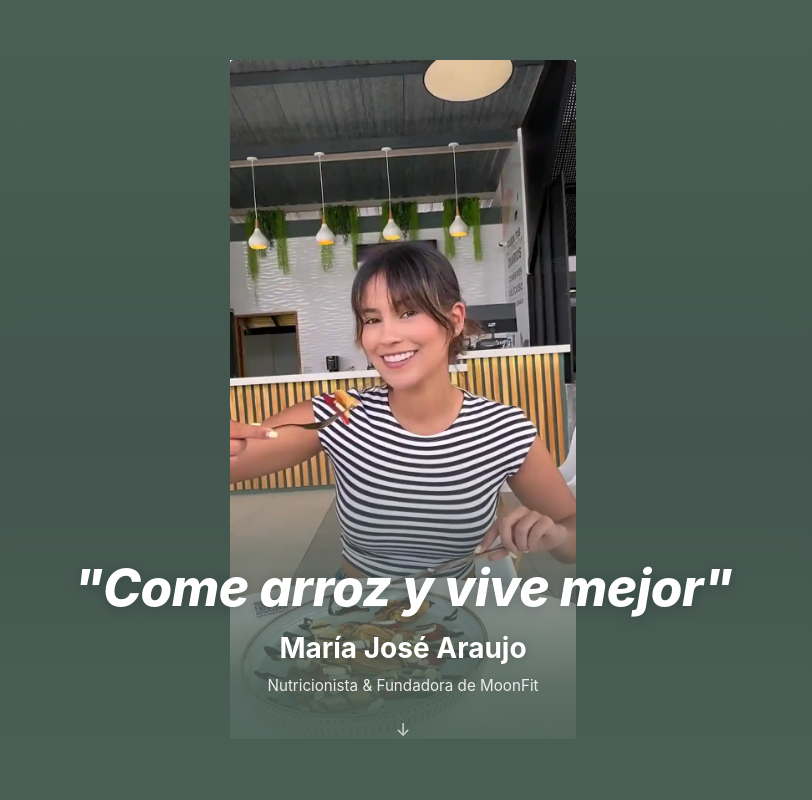
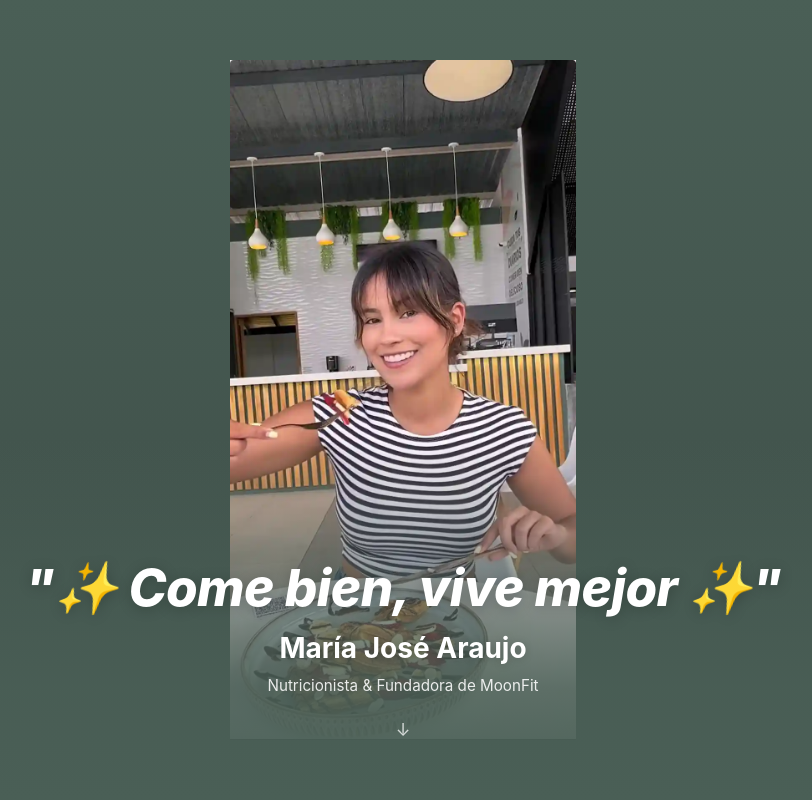
Before and after one commit to rondonjose757-beep/moonfit-web, a plain HTML site: page index.html in a window 1280 px wide. Shown: the top 800 px of the page, without its empty margins (237-1049 px from the left). Drawn offline with Linux system fonts and the light colour scheme.

Commit message:
Test auto-deploy: cambiar emojis

```diff
--- a/index.html
+++ b/index.html
@@ -21,7 +21,7 @@
 
     <!-- Text content over gradient -->
     <div class="hero__content">
-      <p class="hero__tagline">"Come arroz y vive mejor"</p>
+      <p class="hero__tagline">"✨ Come bien, vive mejor ✨"</p>
       <h1 class="hero__name">María José Araujo</h1>
       <p class="hero__role">Nutricionista &amp; Fundadora de MoonFit</p>
       <div class="hero__scroll" aria-hidden="true">
```
